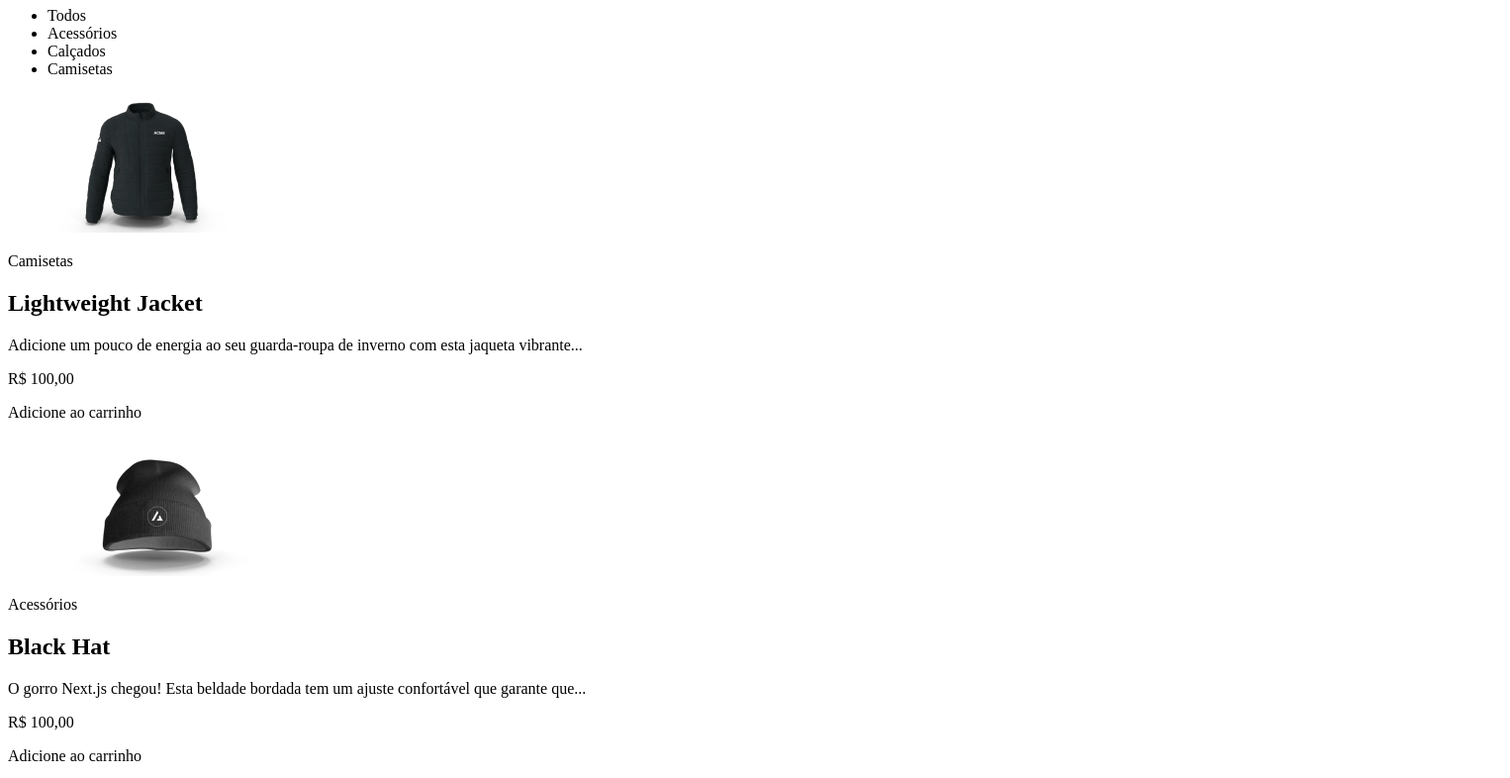
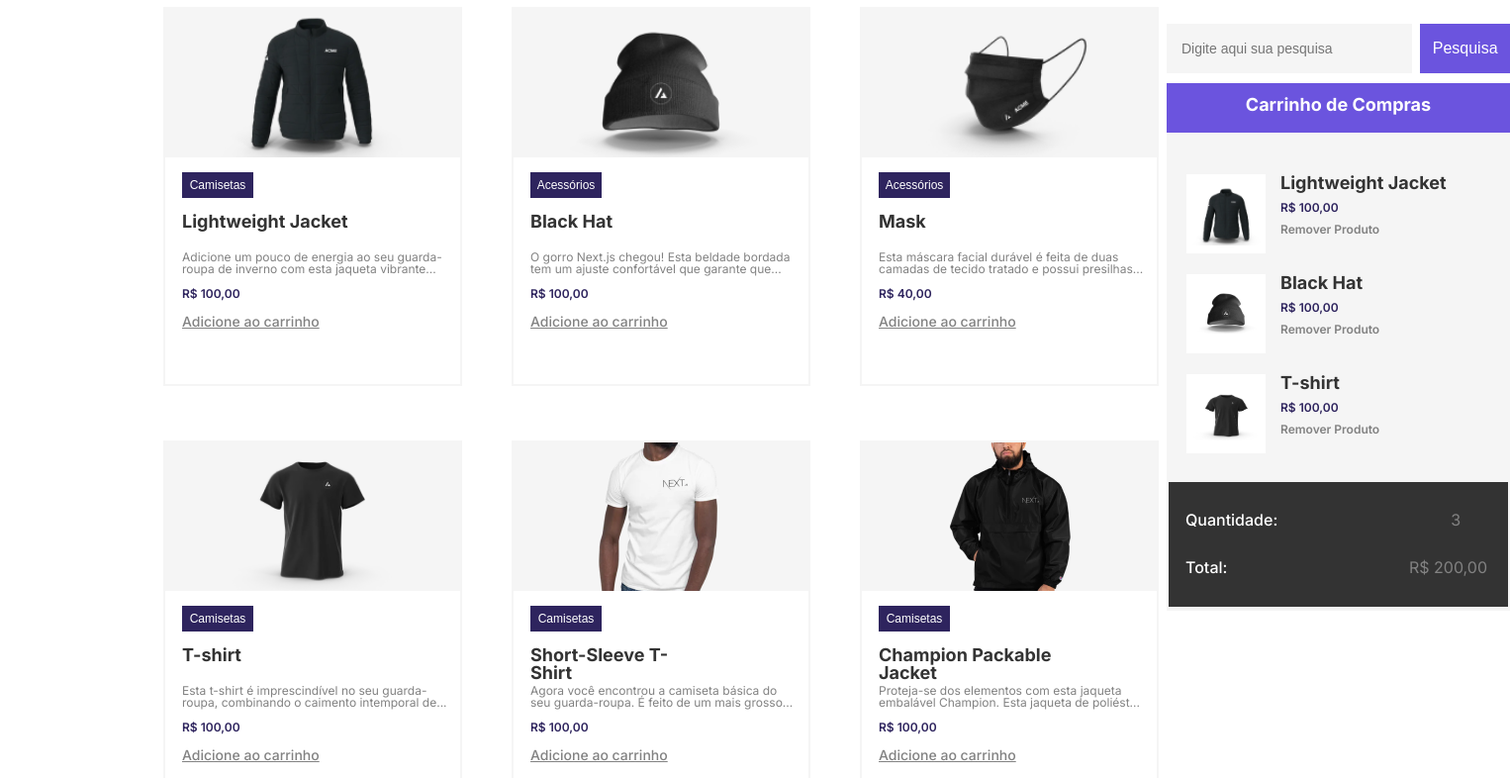
Before and after one commit to vanagila/ecommerce-vanagila, a plain HTML site: page index.html in a window 1280 px wide. Shown: the part 73-859 px from the top of the page at 99% size, 1526 px wide, since content can reach past the window. Drawn offline with Linux system fonts and the light colour scheme.

Commit message:
add html

```diff
--- /dev/null
+++ b/css/reset.css
@@ -0,0 +1,129 @@
+/* http://meyerweb.com/eric/tools/css/reset/
+   v2.0 | 20110126
+   License: none (public domain)
+*/
+
+html,
+body,
+div,
+span,
+applet,
+object,
+iframe,
+h1,
+h2,
+h3,
+h4,
+h5,
+h6,
+p,
+blockquote,
+pre,
+a,
+abbr,
+acronym,
+address,
+big,
+cite,
+code,
+del,
+dfn,
+em,
+img,
+ins,
+kbd,
+q,
+s,
+samp,
+small,
+strike,
+strong,
+sub,
+sup,
+tt,
+var,
+b,
+u,
+i,
+center,
+dl,
+dt,
+dd,
+ol,
+ul,
+li,
+fieldset,
+form,
+label,
+legend,
+table,
+caption,
+tbody,
+tfoot,
+thead,
+tr,
+th,
+td,
+article,
+aside,
+canvas,
+details,
+embed,
+figure,
+figcaption,
+footer,
+header,
+hgroup,
+menu,
+nav,
+output,
+ruby,
+section,
+summary,
+time,
+mark,
+audio,
+video {
+  margin: 0;
+  padding: 0;
+  border: 0;
+  font-size: 100%;
+  font: inherit;
+  vertical-align: baseline;
+}
+/* HTML5 display-role reset for older browsers */
+article,
+aside,
+details,
+figcaption,
+figure,
+footer,
+header,
+hgroup,
+menu,
+nav,
+section {
+  display: block;
+}
+body {
+  line-height: 1;
+}
+ol,
+ul {
+  list-style: none;
+}
+blockquote,
+q {
+  quotes: none;
+}
+blockquote:before,
+blockquote:after,
+q:before,
+q:after {
+  content: "";
+  content: none;
+}
+table {
+  border-collapse: collapse;
+  border-spacing: 0;
+}
--- /dev/null
+++ b/css/style.css
@@ -0,0 +1,331 @@
+@import url("https://fonts.googleapis.com/css2?family=Inter:wght@400;500;600;700&display=swap");
+
+:root {
+  --cor-primaria: #2e245e;
+  --cor-secundaria: #6b54de;
+  --cinza-cem: #333333;
+  --cinza-cinquenta: #828282;
+  --cinza-zero: #f5f5f5;
+}
+
+body {
+  font-family: "Inter", sans-serif;
+}
+
+/*HEADER*/
+header {
+  background-color: var(--cinza-zero);
+  height: 70px;
+}
+
+header .conteudo__cabecalho {
+  margin-left: 118px;
+  margin-right: 118px;
+}
+
+.conteudo__cabecalho .logo {
+  display: flex;
+  justify-content: flex-start;
+  color: var(--cinza-cem);
+  height: 24px;
+  font-size: 30px;
+  font-weight: 700;
+}
+
+.logo h1 {
+  margin-top: 23px;
+}
+
+.menu ul {
+  display: flex;
+  justify-content: flex-end;
+}
+
+.menu ul li {
+  padding: 0 0 0 20px;
+}
+
+.menu a {
+  font-size: 16px;
+  color: var(--cinza-cinquenta);
+  text-decoration: none;
+}
+
+.menu a:hover {
+  color: var(--cor-primaria);
+}
+
+main {
+  margin-left: 115px;
+  margin-right: 115px;
+}
+
+.principal {
+  display: flex;
+  flex-direction: row;
+  flex-wrap: wrap;
+  width: 1330px;
+  height: 886px;
+}
+.cardGrupo {
+  display: flex;
+  flex-wrap: wrap;
+  margin-top: 10px;
+  width: 80%;
+}
+
+.card__conteudo {
+  width: 298px;
+  height: 379px;
+  border: 2px solid var(--cinza-zero);
+  margin-bottom: 55px;
+  margin-left: 50px;
+}
+
+.card__conteudo:hover {
+  border: 2px solid var(--cor-primaria);
+}
+
+.card__imagem figure {
+  display: flex;
+  justify-content: center;
+  margin: auto;
+  width: 298px;
+  height: 150px;
+  background-color: var(--cinza-zero);
+}
+
+.card__conteudo button {
+  width: 72px;
+  height: 26px;
+  margin-top: 15px;
+  margin-left: 17px;
+  border: 1px solid var(--cor-primaria);
+  font-size: 12px;
+  padding: 5px;
+  text-align: center;
+  font-size: 12px;
+  color: #ffffff;
+  background-color: var(--cor-primaria);
+}
+
+.card__texto {
+  width: 296px;
+  height: 215px;
+  background-color: #ffffff;
+}
+
+.card__texto h2 {
+  width: 176px;
+  height: 24px;
+  font-size: 18px;
+  font-weight: 700;
+  margin-left: 17px;
+  padding-top: 15px;
+  color: var(--cinza-cem);
+}
+
+.card__texto p:nth-child(3) {
+  width: 269px;
+  height: 33px;
+  padding-top: 15px;
+  margin-left: 17px;
+  font-size: 12px;
+  color: var(--cinza-cinquenta);
+}
+
+.card__texto span {
+  width: 269px;
+  height: 16px;
+  padding-top: 15px;
+  margin-left: 17px;
+  font-size: 12px;
+  font-weight: 600;
+  color: var(--cor-primaria);
+}
+
+.card__texto p:last-child {
+  width: 147px;
+  height: 16px;
+  padding-top: 15px;
+  margin-left: 17px;
+  font-size: 14px;
+  font-weight: 500;
+  text-decoration: underline;
+  color: var(--cinza-cinquenta);
+}
+
+.card__texto p:last-child:hover {
+  color: var(--cor-secundaria);
+}
+
+/*PESQUISA*/
+.pesquisa__carrinho {
+  width: 20%;
+}
+
+.pesquisa {
+  width: 347px;
+  display: flex;
+  margin-top: 27px;
+}
+
+.pesquisa input {
+  width: 246px;
+  background-color: var(--cinza-zero);
+  border: 1px solid var(--cinza-zero);
+  color: var(--cinza-cinquenta);
+  font-size: 14px;
+  padding-left: 14px;
+  margin-right: 8px;
+}
+
+.pesquisa button {
+  width: 96px;
+  height: 50px;
+  background-color: var(--cor-secundaria);
+  border: 1px solid var(--cor-secundaria);
+  color: #ffffff;
+  font-size: 16px;
+}
+
+/*CARRINHO*/
+
+.carrinho {
+  width: 347px;
+}
+
+.carrinho__header {
+  display: flex;
+  justify-content: center;
+  background-color: var(--cor-secundaria);
+  height: 50px;
+  margin-top: 10px;
+}
+
+.carrinho__header h2 {
+  color: #ffffff;
+  font-size: 18px;
+  font-weight: 700;
+  padding-top: 13px;
+  padding-bottom: 13px;
+}
+
+.carrinho__conteudo {
+  background-color: var(--cinza-zero);
+  padding-top: 21px;
+  height: 462px;
+}
+
+.carrinho__jaqueta,
+.carrinho__touca,
+.carrinho__camisa {
+  display: flex;
+  margin-top: 21px;
+  margin-left: 20px;
+}
+
+figure.fundo__imagem {
+  background-color: #ffffff;
+  width: 80px;
+  height: 80px;
+  display: flex;
+  justify-content: center;
+}
+
+.carrinho__texto {
+  margin-left: 15px;
+}
+
+.carrinho__texto h3 {
+  font-size: 18px;
+  font-weight: 700;
+  color: var(--cinza-cem);
+  margin-bottom: 10px;
+}
+
+.carrinho__texto p {
+  font-size: 12px;
+  font-weight: 600;
+  color: var(--cor-primaria);
+  margin-bottom: 10px;
+}
+
+.carrinho__texto p:last-child {
+  font-size: 12px;
+  font-weight: 400px;
+  color: var(--cinza-cinquenta);
+  margin-bottom: 10px;
+}
+
+.carrinho__jaqueta {
+  margin-bottom: 20px;
+}
+
+.carrinho__jaqueta img {
+  width: 79px;
+  height: 61px;
+  padding-top: 11px;
+  padding-bottom: 8px;
+}
+
+.carrinho__touca img {
+  width: 76px;
+  height: 48px;
+  padding-top: 12px;
+  padding-bottom: 20px;
+}
+
+.carrinho__camisa img {
+  width: 73px;
+  height: 53px;
+  padding-top: 14px;
+  padding-bottom: 13px;
+}
+
+.carrinho__rodape {
+  background-color: var(--cinza-cem);
+  width: 343px;
+  height: 126px;
+  margin-top: 29px;
+  margin-left: 2px;
+  margin-right: 2px;
+}
+
+.carrinho__rodape p {
+  font-size: 16px;
+  font-weight: 500;
+  color: #ffffff;
+}
+
+.carrinho__rodape span {
+  font-size: 16px;
+  color: var(--cinza-cinquenta);
+}
+
+.carrinho__quantidade {
+  display: flex;
+  padding-top: 30px;
+  padding-left: 17px;
+  padding-bottom: 32px;
+}
+
+.carrinho__quantidade span {
+  padding-left: 175px;
+  width: 12px;
+}
+
+.carrinho__total p {
+  width: 79px;
+  height: 16px;
+}
+
+.carrinho__total {
+  display: flex;
+  padding-left: 17px;
+}
+
+.carrinho__total span {
+  padding-left: 147px;
+  width: 79px;
+}
--- a/index.html
+++ b/index.html
@@ -4,134 +4,158 @@
     <meta charset="UTF-8" />
     <meta http-equiv="X-UA-Compatible" content="IE=edge" />
     <meta name="viewport" content="width=device-width, initial-scale=1.0" />
-    <title>Document</title>
+    <link rel="stylesheet" href="css/reset.css" />
+    <link rel="stylesheet" href="css/style.css" />
+    <title>Weartake</title>
   </head>
   <body>
     <!--HEADER-->
     <header>
+      <div class="conteudo__cabecalho">
+        <div class="logo">
           <h1>Weartake</h1>
+        </div>
 
-      <nav>
-        <ul class="menu">
-          <li>Todos</li>
-          <li>Acessórios</li>
-          <li>Calçados</li>
-          <li>Camisetas</li>
+        <div class="menu">
+          <ul>
+            <li><a href="#">Todos</a></li>
+            <li><a href="#">Acessórios</a></li>
+            <li><a href="#">Calçados</a></li>
+            <li><a href="#">Camisetas</a></li>
           </ul>
-      </nav>
+        </div>
+      </div>
     </header>
 
     <main>
       <!--VITRINE-->
-      <article class="cardGrupo">
+      <div class="principal">
+        <div class="cardGrupo">
+          <div class="card__jaqueta card__conteudo">
             <div class="card__imagem">
-          <figure id="card__jaqueta__img">
+              <figure>
                 <img
                   src="./img/Men-Jacket-Front-Black__15466 1.png"
                   alt="jaqueta"
                 />
               </figure>
             </div>
-
-        <div class="card__conteudo card__jaqueta">
-          <p>Camisetas</p>
+            <div class="card__texto">
+              <button>Camisetas</button>
               <h2>Lightweight Jacket</h2>
               <p>
-            Adicione um pouco de energia ao seu guarda-roupa de inverno com esta
-            jaqueta vibrante...
+                Adicione um pouco de energia ao seu guarda-roupa de inverno com
+                esta jaqueta vibrante...
               </p>
-          <p>R$ 100,00</p>
+              <span>R$ 100,00</span>
               <p>Adicione ao carrinho</p>
             </div>
+          </div>
 
+          <div class="card__conteudo card_touca">
             <div class="card__imagem">
-          <figure id="card__touca__img">
+              <figure>
                 <img src="./img/image 1.png" alt="touca" />
               </figure>
             </div>
-
-        <div class="card__conteudo card__touca">
-          <p>Acessórios</p>
+            <div class="card__texto">
+              <button>Acessórios</button>
               <h2>Black Hat</h2>
               <p>
                 O gorro Next.js chegou! Esta beldade bordada tem um ajuste
                 confortável que garante que...
               </p>
-          <p>R$ 100,00</p>
+              <span>R$ 100,00</span>
               <p>Adicione ao carrinho</p>
             </div>
-
-        <div class="card__imagem">
-          <figure id="card__mascara__img">
-            <img src="./img/Surgical-Mask-Black__89554 1.png" alt="mascara" />
-          </figure>
           </div>
 
           <div class="card__conteudo card__mascara">
-          <p>Acessórios</p>
+            <div class="card__imagem">
+              <figure>
+                <img
+                  src="./img/Surgical-Mask-Black__89554 1.png"
+                  alt="mascara"
+                />
+              </figure>
+            </div>
+            <div class="card__texto">
+              <button>Acessórios</button>
               <h2>Mask</h2>
               <p>
                 Esta máscara facial durável é feita de duas camadas de tecido
                 tratado e possui presilhas...
               </p>
-          <p>R$ 40,00</p>
+              <span>R$ 40,00</span>
               <p>Adicione ao carrinho</p>
             </div>
-
-        <div class="card__imagem">
-          <figure id="card__camisa__img">
-            <img src="./img/Men-TShirt-Black-Front__70046 1.png" alt="camisa" />
-          </figure>
           </div>
 
           <div class="card__conteudo card__camisa">
-          <p>Camisetas</p>
+            <div class="card__imagem">
+              <figure>
+                <img
+                  src="./img/Men-TShirt-Black-Front__70046 1.png"
+                  alt="camisa"
+                />
+              </figure>
+            </div>
+            <div class="card__texto">
+              <button>Camisetas</button>
               <h2>T-shirt</h2>
               <p>
                 Esta t-shirt é imprescindível no seu guarda-roupa, combinando o
                 caimento intemporal de...
               </p>
-          <p>R$ 100,00</p>
+              <span>R$ 100,00</span>
               <p>Adicione ao carrinho</p>
             </div>
-
-        <div class="card__imagem">
-          <figure id="card__camisaBranca__img">
-            <img src="./img/mockup-a0dc2330__62146 1.png" alt="camisa branca" />
-          </figure>
           </div>
 
           <div class="card__conteudo card__camisa_branca">
-          <p>Camisetas</p>
+            <div class="card__imagem">
+              <figure>
+                <img
+                  src="./img/mockup-a0dc2330__62146 1.png"
+                  alt="camisa branca"
+                />
+              </figure>
+            </div>
+            <div class="card__texto">
+              <button>Camisetas</button>
               <h2>Short-Sleeve T-Shirt</h2>
               <p>
-            Agora você encontrou a camiseta básica do seu guarda-roupa. É feito
-            de um mais grosso...
+                Agora você encontrou a camiseta básica do seu guarda-roupa. É
+                feito de um mais grosso...
               </p>
-          <p>R$ 100,00</p>
+              <span>R$ 100,00</span>
               <p>Adicione ao carrinho</p>
             </div>
+          </div>
 
+          <div class="card__conteudo card__jaqueta_champion">
             <div class="card__imagem">
-          <figure id="card__jaquetaChampion__img">
+              <figure>
                 <img
                   src="./img/mockup-9b9894f1__67347 1.png"
                   alt="jaqueta Champion"
                 />
               </figure>
             </div>
-        <div class="card__conteudo card__jaqueta_champion">
-          <p>Camisetas</p>
+            <div class="card__texto">
+              <button>Camisetas</button>
               <h2>Champion Packable Jacket</h2>
               <p>
-            Proteja-se dos elementos com esta jaqueta embalável Champion. Esta
-            jaqueta de poliést...
+                Proteja-se dos elementos com esta jaqueta embalável Champion.
+                Esta jaqueta de poliést...
               </p>
-          <p>R$ 100,00</p>
+              <span>R$ 100,00</span>
               <p>Adicione ao carrinho</p>
             </div>
-      </article>
+          </div>
+        </div>
 
+        <div class="pesquisa__carrinho">
           <!--PESQUISA-->
           <div class="pesquisa">
             <input
@@ -144,7 +168,10 @@
 
           <!--CARRINHO DE COMPRAS-->
           <div class="carrinho">
-        <h2 cllas="carrinho__header">Carrinho de Compras</h2>
+            <div class="carrinho__header">
+              <h2>Carrinho de Compras</h2>
+            </div>
+
             <div class="carrinho__conteudo">
               <div class="carrinho__jaqueta">
                 <figure class="fundo__imagem">
@@ -156,43 +183,47 @@
                 <div class="carrinho__texto">
                   <h3>Lightweight Jacket</h3>
                   <p>R$ 100,00</p>
-              <p class="removerProduto">Remover Produto</p>
+                  <p>Remover Produto</p>
                 </div>
               </div>
 
-          <div class="carrinho__jaqueta">
+              <div class="carrinho__touca">
+                <figure class="fundo__imagem">
+                  <img src="./img/image 1.png" alt="touca" />
+                </figure>
+                <div class="carrinho__texto">
+                  <h3>Black Hat</h3>
+                  <p>R$ 100,00</p>
+                  <p>Remover Produto</p>
+                </div>
+              </div>
+
+              <div class="carrinho__camisa">
                 <figure class="fundo__imagem">
                   <img
-                src="./img/Men-Jacket-Front-Black__15466 1.png"
-                alt="jaqueta"
+                    src="./img/Men-TShirt-Black-Front__70046 1.png"
+                    alt="camisa"
                   />
                 </figure>
                 <div class="carrinho__texto">
-              <h3>Lightweight Jacket</h3>
+                  <h3>T-shirt</h3>
                   <p>R$ 100,00</p>
-              <p class="removerProduto">Remover Produto</p>
+                  <p>Remover Produto</p>
                 </div>
               </div>
+              <div class="carrinho__rodape">
+                <div class="carrinho__quantidade">
+                  <p>Quantidade:</p>
+                  <span>3</span>
+                </div>
 
-          <div class="carrinho__jaqueta">
-            <figure class="fundo__imagem">
-              <img
-                src="./img/Men-Jacket-Front-Black__15466 1.png"
-                alt="jaqueta"
-              />
-            </figure>
-            <div class="carrinho__texto">
-              <h3>Lightweight Jacket</h3>
-              <p>R$ 100,00</p>
-              <p class="removerProduto">Remover Produto</p>
+                <div class="carrinho__total">
+                  <p>Total:</p>
+                  <span>R$ 200,00</span>
                 </div>
               </div>
             </div>
-        <div class="carrinho__rodape">
-          <p>Quantidade:</p>
-          <p>3</p>
-          <p>Total</p>
-          <p>R$ 200,00</p>
+          </div>
         </div>
       </div>
     </main>
```
Lines whose indentation alone changed are shown as unchanged.
